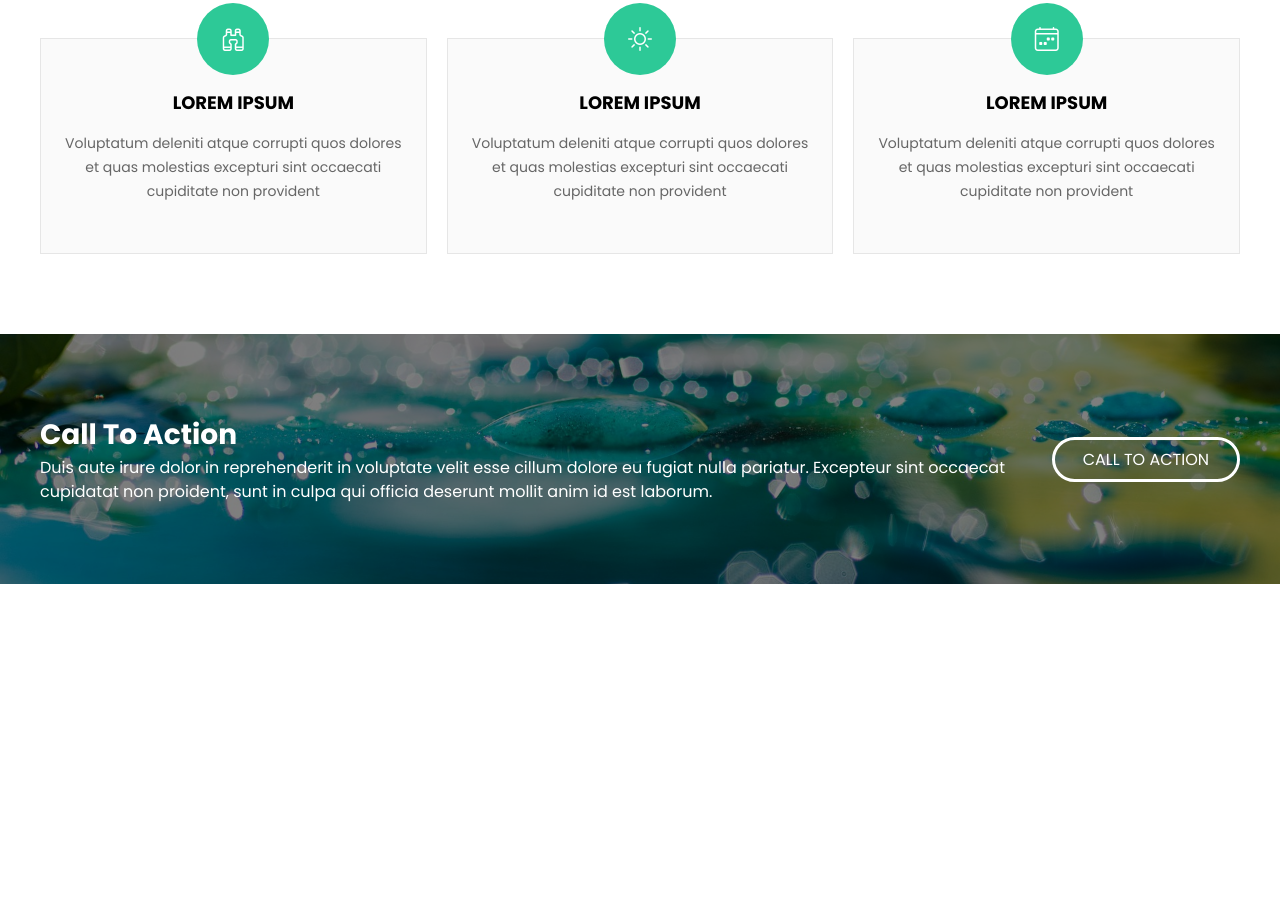
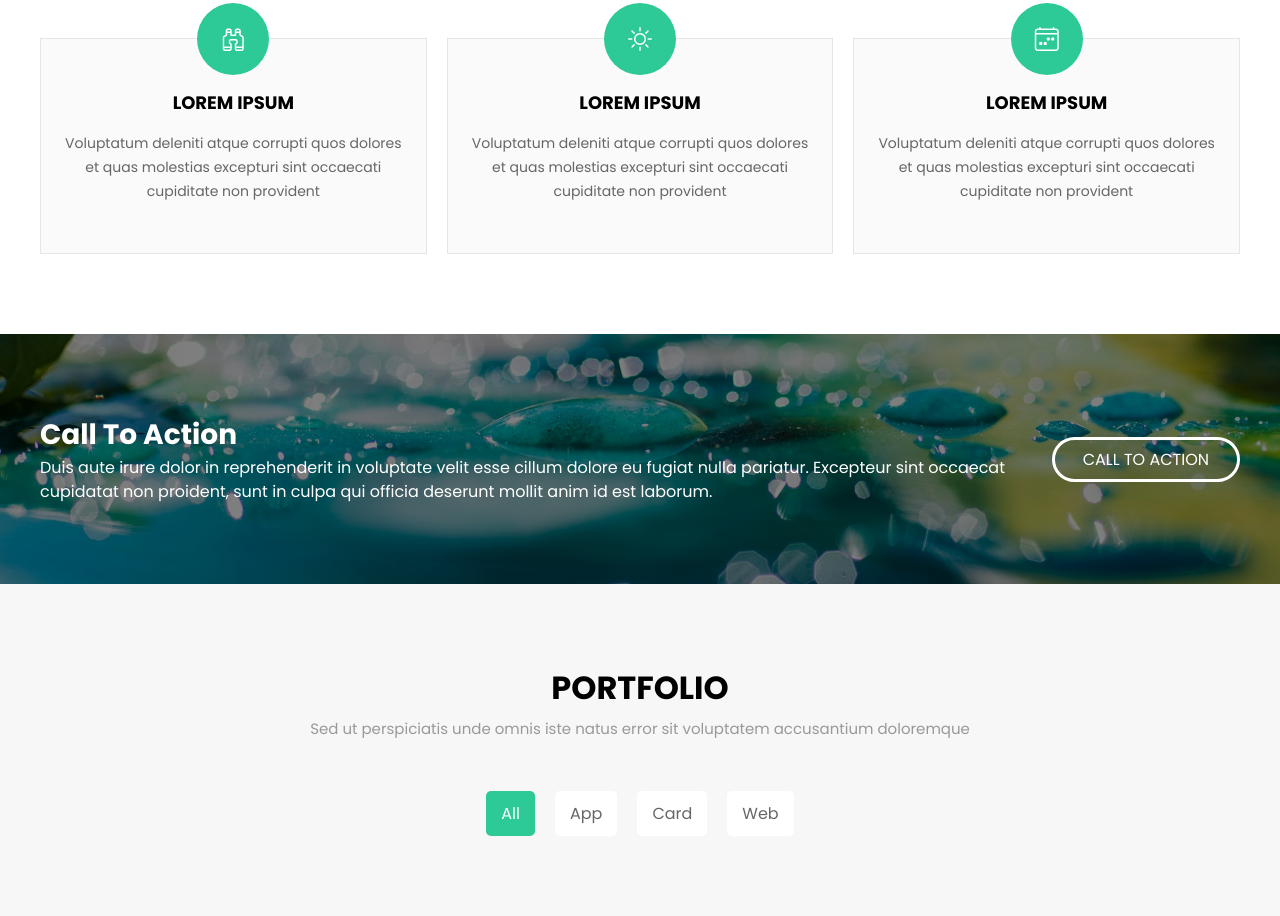
Before and after one commit to shodon2007/regna, a plain HTML site: page index.html in a window 1280 px wide. Shown: the part 2139-3055 px from the top of the page. Before the commit the page ends 2723 px from the top, so only its background shows below. Drawn offline with Linux system fonts and the light colour scheme; files whose address does not match are found by name.

Commit message:
added portfolio part 1

```diff
--- a/index.html
+++ b/index.html
@@ -194,6 +194,26 @@
             </div>
         </div>
     </div>
+
+
+    <div class="portfolio">
+        <div class="portfolio__body">
+            <h3 class="portfolio__title">PORTFOLIO</h3>
+            <div class="portfolio__subtitle">Sed ut perspiciatis unde omnis iste natus error sit voluptatem accusantium
+                doloremque</div>
+            <div class="portfolio__bottom">
+                <div class="portfolio__nav">
+                    <div class="portfolio__all portfolio__el active">All</div>
+                    <div class="portfolio__app portfolio__el">App</div>
+                    <div class="portfolio__card portfolio__el">Card</div>
+                    <div class="portfolio__web portfolio__el">Web</div>
+                </div>
+                <div class="portfolio__works"></div>
+            </div>
+        </div>
+
+        <script src="js/portfolio.js"></script>
+    </div>
     <script src="js/script.js"></script>
 </body>
 
--- /dev/null
+++ b/scss/_portfolio.scss
@@ -0,0 +1,47 @@
+.portfolio {
+    background-color: #f7f7f7;
+}
+
+.portfolio__body {
+    width: 1200px;
+    margin: 0 auto;
+    padding: 80px 0;
+    text-align: center;
+}
+
+.portfolio__title {
+    font-size: 32px;
+    margin-bottom: 5px;
+}
+
+.portfolio__subtitle {
+    font-size: 15px;
+    color: #999999;
+    line-height: 24px;
+    margin-bottom: 50px;
+}
+
+.portfolio__nav {
+    display: flex;
+    align-items: center;
+    justify-content: center;
+    gap: 20px;
+}
+
+.portfolio__el {
+    padding: 10px 15px;
+    border-radius: 5px;
+    color: #666666;
+    background-color: #fff;
+    transition: all 0.6s ease;
+
+    &:hover {
+        color: white;
+        background-color: #2dc997;
+    }
+}
+
+.portfolio__el.active {
+    color: white;
+    background-color: #2dc997;
+}
--- a/scss/style.scss
+++ b/scss/style.scss
@@ -7,3 +7,4 @@
 @import "_facts";
 @import "_services";
 @import "_action";
+@import '_portfolio';
```
Also changed, not shown: css/style.css, js/portfolio.js (added).
